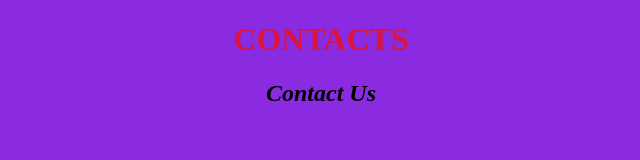
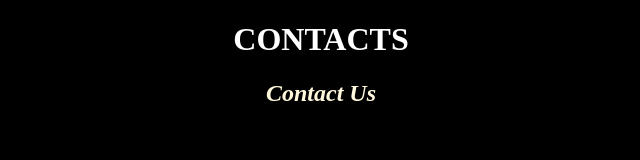
Before and after one commit to kiptoo-097/resort-website, a plain HTML site: page contacts.html in a window 1280 px wide. Shown: the whole page, without its empty margins (319-959 px from the left). Drawn offline with Linux system fonts and the light colour scheme.

Commit message:
black backround and white texts

```diff
--- a/styles.css
+++ b/styles.css
@@ -1,13 +1,14 @@
 body{
-    background-color: blueviolet;
+    background-color:black;
 }
 
 h1{
     text-align: center;
-    color: crimson;
+    color: white;
 }
 
 h2{
     font-style: italic;
     text-align: center;
+    color: cornsilk;
 }
```
